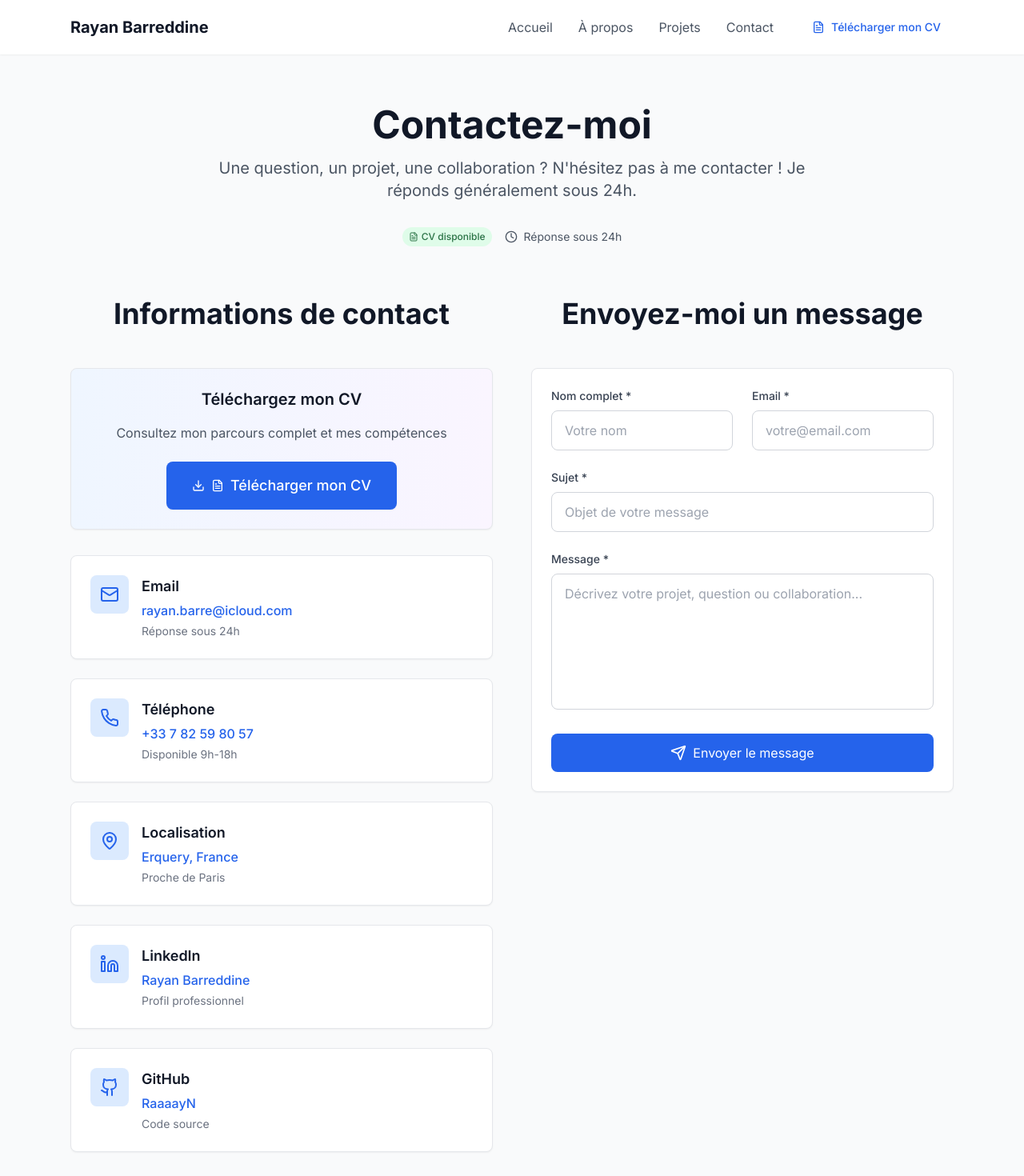
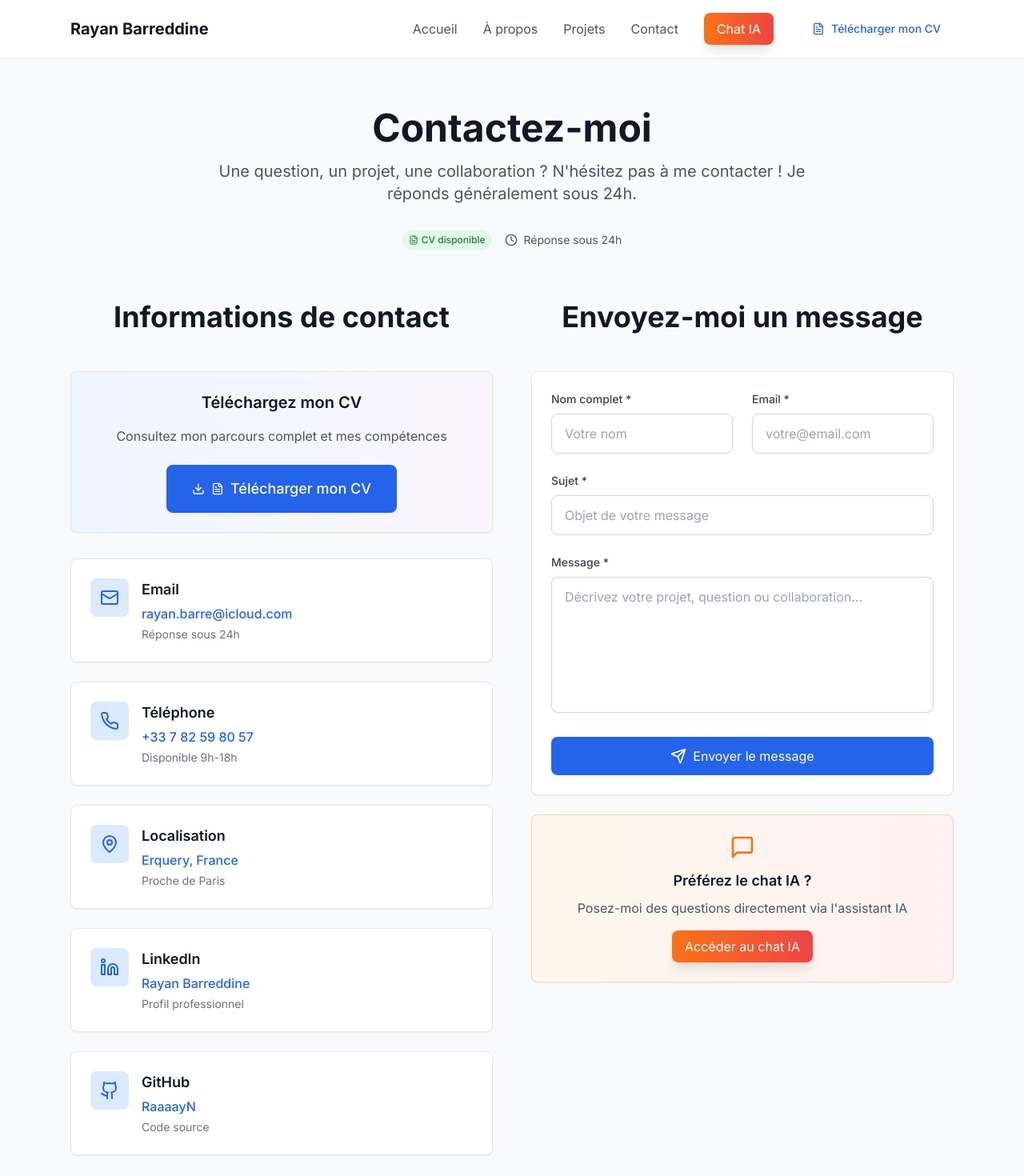
Before and after one commit to RaaaayN/portfolio, a Next.js app: page /contact in a window 1280 px wide. Shown: the top 1470 px of the page at 80% size. Built offline with nearby package versions, Linux system fonts and the light colour scheme.

Commit message:
Reintroduce Chat IA links and highlight across site

```diff
--- a/app/about/page.tsx
+++ b/app/about/page.tsx
@@ -9,7 +9,7 @@ import { CertificationsList } from "@/components/CertificationsList";
 import { LanguagesList } from "@/components/LanguagesList";
 import { HobbiesList } from "@/components/HobbiesList";
 import { PhotoDisplay } from "@/components/PhotoDisplay";
-import { Code, Brain, Database, Globe, Award, Users, Briefcase, GraduationCap, Calendar, MapPin, Star, Target, Zap } from "lucide-react";
+import { Code, Brain, Database, Globe, Award, Users, Briefcase, GraduationCap, Calendar, MapPin, Star, Target, Zap, Bot } from "lucide-react";
 
 export default function AboutPage() {
   const profile = readProfile();
@@ -246,7 +246,7 @@ export default function AboutPage() {
             Intéressé par mon profil ?
           </h2>
           <p className="text-gray-600 mb-6">
-            N'hésitez pas à me contacter ou télécharger mon CV pour en savoir plus !
+            N'hésitez pas à me contacter, télécharger mon CV ou utiliser le chat IA pour en savoir plus !
           </p>
           <div className="flex flex-col sm:flex-row gap-4 justify-center">
             <CVDownload variant="default" size="md" />
@@ -256,6 +256,13 @@ export default function AboutPage() {
             >
               Envoyer un email
             </a>
+            <a
+              href="/chat"
+              className="inline-flex items-center justify-center px-6 py-3 bg-gradient-to-r from-orange-500 to-red-500 text-white rounded-lg hover:from-orange-400 hover:to-red-400 transition-all duration-200 shadow-lg hover:shadow-orange-500/25"
+            >
+              <Bot className="w-5 h-5 mr-2" />
+              Chat IA
+            </a>
           </div>
         </section>
       </Container>
--- a/app/contact/page.tsx
+++ b/app/contact/page.tsx
@@ -14,7 +14,8 @@ import {
   Send,
   CheckCircle,
   AlertCircle,
-  Clock
+  Clock,
+  MessageSquare
 } from "lucide-react";
 
 interface ContactFormData {
@@ -286,7 +287,24 @@ export default function ContactPage() {
                 </button>
               </form>
             </Card>
-
+            {/* Additional Info */}
+            <Card className="mt-6 bg-gradient-to-r from-orange-50 to-red-50 border border-orange-200">
+              <div className="text-center">
+                <MessageSquare className="w-8 h-8 text-orange-500 mx-auto mb-3" />
+                <h3 className="text-lg font-semibold text-gray-900 mb-2">
+                  Préférez le chat IA ?
+                </h3>
+                <p className="text-gray-600 mb-4">
+                  Posez-moi des questions directement via l'assistant IA
+                </p>
+                <a
+                  href="/chat"
+                  className="inline-flex items-center justify-center px-4 py-2 bg-gradient-to-r from-orange-500 to-red-500 text-white rounded-lg hover:from-orange-400 hover:to-red-400 transition-all duration-200 shadow-lg hover:shadow-orange-500/25"
+                >
+                  Accéder au chat IA
+                </a>
+              </div>
+            </Card>
           </div>
         </div>
       </Container>
--- a/app/page.tsx
+++ b/app/page.tsx
@@ -4,7 +4,7 @@ import { Badge } from "@/components/Badge";
 import { CVDownload, CVBadge } from "@/components/CVDownload";
 import { PhotoDisplay } from "@/components/PhotoDisplay";
 import Link from "next/link";
-import { ArrowRight, MessageCircle, Briefcase, GraduationCap, Sparkles } from "lucide-react";
+import { ArrowRight, MessageCircle, Briefcase, GraduationCap, Sparkles, Bot } from "lucide-react";
 
 export default function Home() {
   const profile = readProfile();
@@ -61,6 +61,13 @@ export default function Home() {
                   <ArrowRight className="ml-2 w-5 h-5 group-hover:translate-x-1 transition-transform" />
                 </Link>
                 <Link
+                  href="/chat"
+                  className="group inline-flex items-center justify-center px-8 py-4 text-lg font-semibold text-white bg-gradient-to-r from-orange-500 to-red-500 rounded-lg hover:from-orange-400 hover:to-red-400 transition-all duration-200 hover:scale-105 shadow-lg hover:shadow-orange-500/25"
+                >
+                  <Bot className="mr-2 w-5 h-5 group-hover:scale-110 transition-transform" />
+                  Discuter avec mon IA
+                </Link>
+                <Link
                   href="/contact"
                   className="group inline-flex items-center justify-center px-8 py-4 text-lg font-semibold text-white bg-green-600 rounded-lg hover:bg-green-700 transition-all duration-200 hover:scale-105"
                 >
@@ -99,10 +106,10 @@ export default function Home() {
         <Container>
           <div className="text-center mb-12">
             <h2 className="text-3xl font-bold text-white mb-4">Explorez mon univers</h2>
-            <p className="text-gray-300">Découvrez mes projets et mon parcours, ou contactez-moi</p>
+            <p className="text-gray-300">Découvrez mes projets, mon parcours ou posez-moi des questions</p>
           </div>
 
-          <div className="grid grid-cols-1 md:grid-cols-2 lg:grid-cols-3 gap-6">
+          <div className="grid grid-cols-1 md:grid-cols-2 lg:grid-cols-4 gap-6">
             <Link
               href="/projects"
               className="group p-6 bg-white/10 backdrop-blur-sm rounded-xl border border-white/20 hover:bg-white/20 transition-all duration-300 hover:scale-105"
@@ -139,6 +146,18 @@ export default function Home() {
                 </div>
                 <h3 className="text-lg font-semibold text-white mb-2">Contact</h3>
                 <p className="text-gray-400 text-sm">Envoyez-moi un message</p>
+              </div>
+            </Link>
+            <Link
+              href="/chat"
+              className="group p-6 bg-gradient-to-r from-orange-500/20 to-red-500/20 backdrop-blur-sm rounded-xl border border-orange-400/30 hover:from-orange-500/30 hover:to-red-500/30 transition-all duration-300 hover:scale-105 shadow-lg hover:shadow-orange-500/25"
+            >
+              <div className="text-center">
+                <div className="w-12 h-12 bg-gradient-to-r from-orange-500 to-red-500 rounded-lg flex items-center justify-center mx-auto mb-4 group-hover:from-orange-400 group-hover:to-red-400 transition-all duration-300 shadow-md">
+                  <Bot className="w-6 h-6 text-white" />
+                </div>
+                <h3 className="text-lg font-semibold text-white mb-2">Chat IA</h3>
+                <p className="text-orange-200 text-sm">Posez-moi des questions</p>
               </div>
             </Link>
           </div>
--- a/app/projects/page.tsx
+++ b/app/projects/page.tsx
@@ -3,7 +3,7 @@ import { Container } from "@/components/Container";
 import { SectionTitle } from "@/components/SectionTitle";
 import { ProjectCard } from "@/components/ProjectCard";
 import { Badge } from "@/components/Badge";
-import { ExternalLink, Github, Star, Calendar, Code2 } from "lucide-react";
+import { ExternalLink, Github, Star, Calendar, Code2, Bot } from "lucide-react";
 
 export default function ProjectsPage() {
   const profile = readProfile();
@@ -195,10 +195,11 @@ export default function ProjectsPage() {
               Voir sur GitHub
             </a>
             <a
-              href="/contact"
-              className="inline-flex items-center justify-center px-6 py-3 bg-green-600 text-white rounded-lg hover:bg-green-700 transition-colors"
+              href="/chat"
+              className="inline-flex items-center justify-center px-6 py-3 bg-gradient-to-r from-orange-500 to-red-500 text-white rounded-lg hover:from-orange-400 hover:to-red-400 transition-all duration-200 shadow-lg hover:shadow-orange-500/25"
             >
-              Me contacter
+              <Bot className="w-5 h-5 mr-2" />
+              Discuter des projets
             </a>
           </div>
         </section>
--- a/components/Navbar.tsx
+++ b/components/Navbar.tsx
@@ -13,6 +13,7 @@ export function Navbar() {
     { name: "À propos", href: "/about" },
     { name: "Projets", href: "/projects" },
     { name: "Contact", href: "/contact" },
+    { name: "Chat IA", href: "/chat" },
   ];
 
   return (
@@ -29,7 +30,11 @@ export function Navbar() {
               <a
                 key={item.name}
                 href={item.href}
-                className="transition-colors text-gray-600 hover:text-blue-600"
+                className={`transition-colors ${
+                  item.name === "Chat IA"
+                    ? "bg-gradient-to-r from-orange-500 to-red-500 text-white px-4 py-2 rounded-lg hover:from-orange-400 hover:to-red-400 shadow-lg hover:shadow-orange-500/25"
+                    : "text-gray-600 hover:text-blue-600"
+                }`}
               >
                 {item.name}
               </a>
@@ -56,7 +61,11 @@ export function Navbar() {
                 <a
                   key={item.name}
                   href={item.href}
-                  className="transition-colors text-gray-600 hover:text-blue-600"
+                  className={`transition-colors ${
+                    item.name === "Chat IA"
+                      ? "bg-gradient-to-r from-orange-500 to-red-500 text-white px-4 py-2 rounded-lg hover:from-orange-400 hover:to-red-400 shadow-lg hover:shadow-orange-500/25 text-center"
+                      : "text-gray-600 hover:text-blue-600"
+                  }`}
                   onClick={() => setIsOpen(false)}
                 >
                   {item.name}
```
